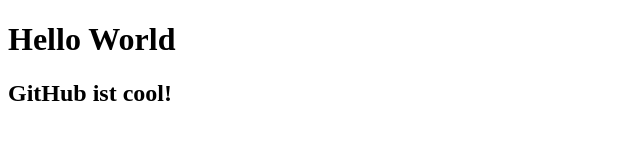
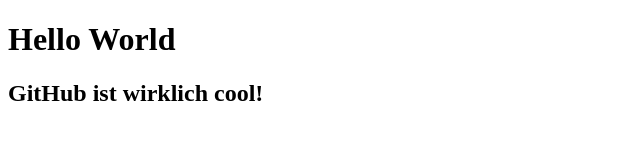
Before and after one commit to swillerscheid/workshop-git-sw, a plain HTML site: page index.html in a window 1280 px wide. Shown: the whole page, without its empty margins (0-640 px from the left). Drawn offline with Linux system fonts and the light colour scheme.

Commit message:
H2 angepasst

```diff
--- a/index.html
+++ b/index.html
@@ -6,6 +6,6 @@
 </head>
 <body>
 <h1>Hello World</h1>
-<h2>GitHub ist cool!</h2>
+<h2>GitHub ist wirklich cool!</h2>
 </body>
 </html>
```
